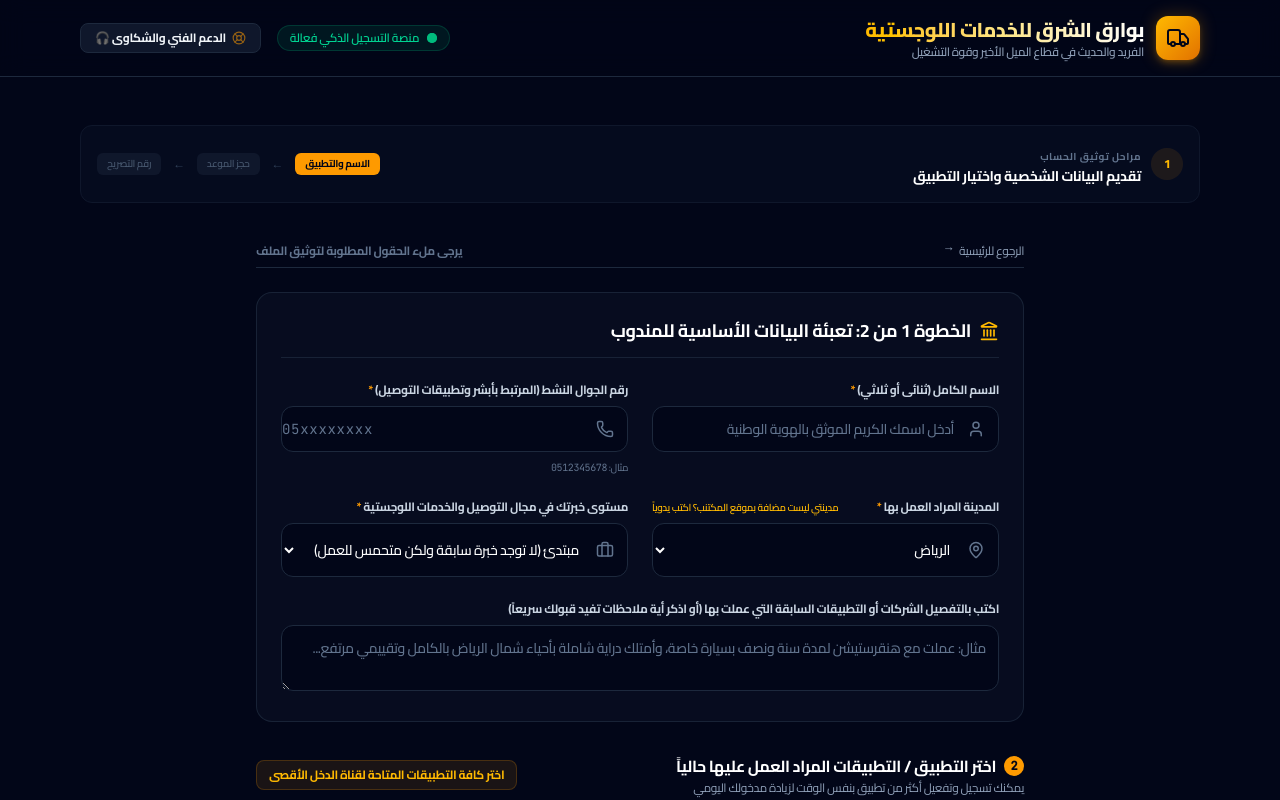
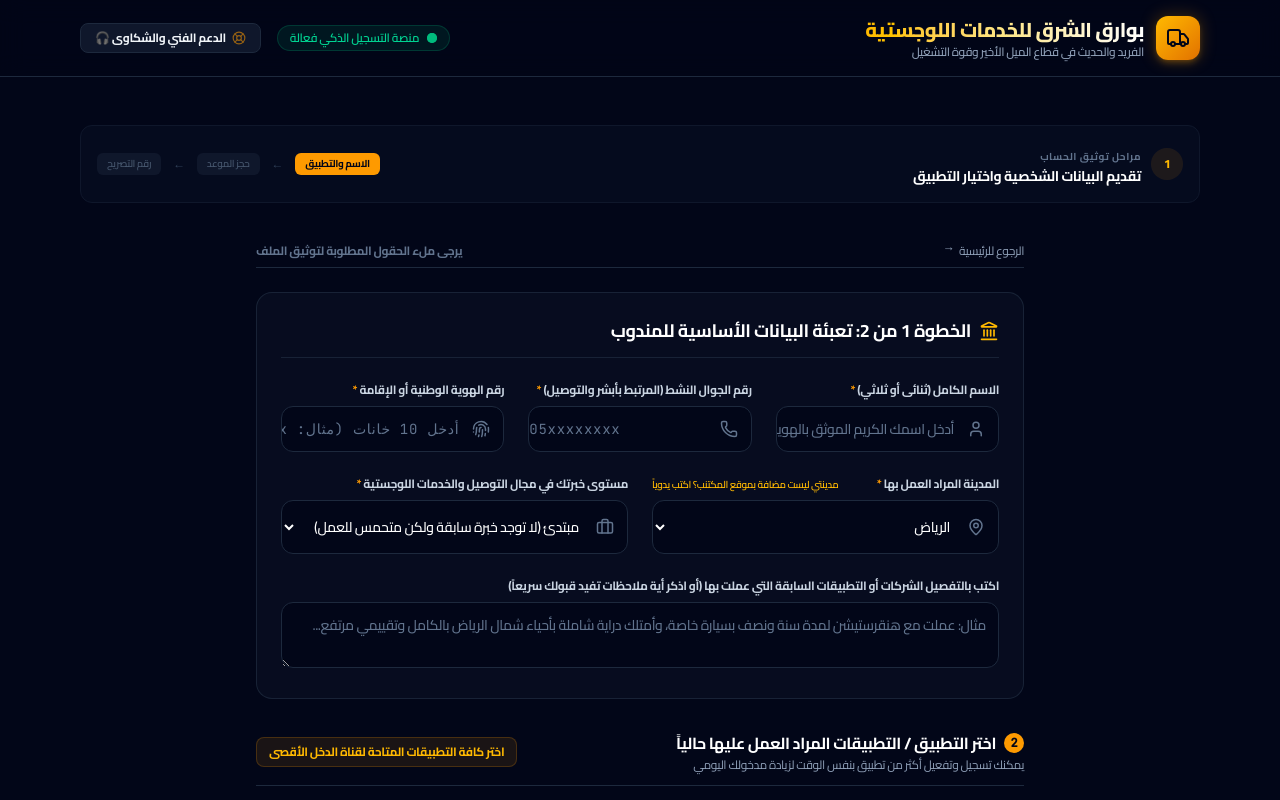
Before and after one commit to e18302430-png/Bawariq-Al-Sharq2026, a React (Vite) app: page / in a window 1280 px wide. Both pictures are taken after a click on the button "ابدأ التسجيل الفوري وتأكيد حسابك الآن". Shown: the top 800 px of the page. Built offline with nearby package versions, Linux system fonts and the light colour scheme.

Commit message:
feat: add national ID field and improve JSON handling
Add national ID validation to the registration form and implement safer JSON parsing for API responses to improve reliability.

```diff
--- a/src/App.tsx
+++ b/src/App.tsx
@@ -26,11 +26,13 @@ export default function App() {
     phone: string;
     city: string;
     apps: string[];
+    nationalId?: string;
   }>({
     name: "",
     phone: "",
     city: "",
     apps: [],
+    nationalId: "",
   });
 
   const [scheduledDate, setScheduledDate] = useState("");
--- a/src/components/AppointmentScheduler.tsx
+++ b/src/components/AppointmentScheduler.tsx
@@ -71,7 +71,12 @@ export default function AppointmentScheduler({ courierId, courierName, onSuccess
         }),
       });
 
-      const data = await response.json();
+      let data;
+      try {
+        data = await response.json();
+      } catch (jsonErr) {
+        throw new Error("حدث خطأ في الخادم أثناء معالجة الجدولة. يرجى المحاولة لاحقاً.");
+      }
 
       if (!response.ok || !data.success) {
         throw new Error(data.error || "فشلت جدولة الموعد، الرجاء المحاولة مجدداً.");
--- a/src/components/RegistrationForm.tsx
+++ b/src/components/RegistrationForm.tsx
@@ -1,14 +1,15 @@
 import React, { useState } from "react";
 import { DELIVERY_APPS, SAUDI_CITIES, EXPERIENCE_LEVELS } from "../data";
-import { User, Phone, MapPin, Briefcase, Check, ArrowLeft, ArrowRight, Loader2, Landmark } from "lucide-react";
+import { User, Phone, MapPin, Briefcase, Check, ArrowLeft, ArrowRight, Loader2, Landmark, Fingerprint } from "lucide-react";
 
 interface RegistrationFormProps {
-  onSuccess: (courierId: string, info: { name: string; phone: string; city: string; apps: string[] }) => void;
+  onSuccess: (courierId: string, info: { name: string; phone: string; city: string; apps: string[]; nationalId?: string }) => void;
 }
 
 export default function RegistrationForm({ onSuccess }: RegistrationFormProps) {
   const [name, setName] = useState("");
   const [phone, setPhone] = useState("");
+  const [nationalId, setNationalId] = useState("");
   const [city, setCity] = useState(SAUDI_CITIES[0]);
   const [customCity, setCustomCity] = useState("");
   const [useCustomCity, setUseCustomCity] = useState(false);
@@ -61,6 +62,21 @@ export default function RegistrationForm({ onSuccess }: RegistrationFormProps) {
       return;
     }
 
+    const validateNationalId = (idInput: string) => {
+      const clean = idInput.trim();
+      return /^[12][0-9]{9}$/.test(clean);
+    };
+
+    if (!nationalId.trim()) {
+      setError("الرجاء إدخال رقم الهوية الوطنية أو الإقامة.");
+      return;
+    }
+
+    if (!validateNationalId(nationalId)) {
+      setError("رقم الهوية الوطنية أو الإقامة غير صحيح. يجب أن يتكون من 10 خانات ويبدأ بـ 1 للسعوديين أو 2 للمقيمين.");
+      return;
+    }
+
     if (selectedApps.length === 0) {
       setError("الرجاء اختيار تطبيق واحد على الأقل ترغب بالعمل عليه لتسهيل معالجة طلبك.");
       return;
@@ -86,13 +102,19 @@ export default function RegistrationForm({ onSuccess }: RegistrationFormProps) {
         body: JSON.stringify({
           name: name.trim(),
           phone: phone.trim(),
+          nationalId: nationalId.trim(),
           city: finalCity,
           experience: finalExperience,
           apps: selectedApps,
         }),
       });
 
-      const data = await response.json();
+      let data;
+      try {
+        data = await response.json();
+      } catch (jsonErr) {
+        throw new Error("حدث خطأ في معالجة طلب التسجيل لدينا. يرجى مراجعة المدخلات والمحاولة مرة أخرى.");
+      }
 
       if (!response.ok || !data.success) {
         throw new Error(data.error || "حدث خطأ غير متوقع أثناء تسجيل الطلب.");
@@ -104,6 +126,7 @@ export default function RegistrationForm({ onSuccess }: RegistrationFormProps) {
         phone: phone.trim(),
         city: finalCity,
         apps: selectedApps,
+        nationalId: nationalId.trim(),
       });
     } catch (err: any) {
       setError(err.message || "حدث خطأ في الاتصال بالخادم الرئيسي. الرجاء المحاولة مجدداً.");
@@ -129,7 +152,7 @@ export default function RegistrationForm({ onSuccess }: RegistrationFormProps) {
           <span>الخطوة 1 من 2: تعبئة البيانات الأساسية للمندوب</span>
         </h3>
 
-        <div className="grid gap-6 md:grid-cols-2">
+        <div className="grid gap-6 md:grid-cols-3">
           {/* Candidate Full Name */}
           <div className="space-y-2">
             <label className="text-xs font-bold text-slate-300 block">الاسم الكامل (ثنائى أو ثلاثي) <span className="text-amber-500">*</span></label>
@@ -150,7 +173,7 @@ export default function RegistrationForm({ onSuccess }: RegistrationFormProps) {
 
           {/* Candidate Phone Number */}
           <div className="space-y-2">
-            <label className="text-xs font-bold text-slate-300 block">رقم الجوال النشط (المرتبط بأبشر وتطبيقات التوصيل) <span className="text-amber-500">*</span></label>
+            <label className="text-xs font-bold text-slate-300 block">رقم الجوال النشط (المرتبط بأبشر والتوصيل) <span className="text-amber-500">*</span></label>
             <div className="relative">
               <div className="absolute inset-y-0 right-0 pr-3.5 flex items-center pointer-events-none text-slate-500">
                 <Phone className="w-4.5 h-4.5" />
@@ -165,9 +188,25 @@ export default function RegistrationForm({ onSuccess }: RegistrationFormProps) {
                 dir="ltr"
               />
             </div>
-            <p className="text-[10px] text-slate-500">
-              مثال: <span className="font-mono">0512345678</span>
-            </p>
+          </div>
+
+          {/* Candidate National ID / Iqama */}
+          <div className="space-y-2">
+            <label className="text-xs font-bold text-slate-300 block">رقم الهوية الوطنية أو الإقامة <span className="text-amber-500">*</span></label>
+            <div className="relative">
+              <div className="absolute inset-y-0 right-0 pr-3.5 flex items-center pointer-events-none text-slate-500">
+                <Fingerprint className="w-4.5 h-4.5" />
+              </div>
+              <input
+                type="text"
+                required
+                maxLength={10}
+                value={nationalId}
+                onChange={(e) => setNationalId(e.target.value.replace(/\D/g, ""))}
+                placeholder="أدخل 10 خانات (مثال: 1xxxxxxxxx)"
+                className="w-full bg-slate-950 border border-slate-800 rounded-xl pr-11 py-3 text-sm text-white placeholder-slate-500 focus:outline-none focus:border-amber-500 focus:ring-1 focus:ring-amber-500/30 transition-all font-mono tracking-wider"
+              />
+            </div>
           </div>
         </div>
 
--- a/src/components/TicketSummary.tsx
+++ b/src/components/TicketSummary.tsx
@@ -29,8 +29,14 @@ export default function TicketSummary({ courierId, info, scheduledDate, schedule
     try {
       const res = await fetch(`/api/couriers/${courierId}`);
       if (res.ok) {
-        const data = await res.json();
-        if (data.success && data.courier) {
+        let data;
+        try {
+          data = await res.json();
+        } catch (jsonErr) {
+          console.warn("Returned response was not valid JSON:", jsonErr);
+          return;
+        }
+        if (data && data.success && data.courier) {
           const c = data.courier;
           setLocalStatus(c.status || "جديد");
           if (c.interviewDate) setLocalDate(c.interviewDate);
```
